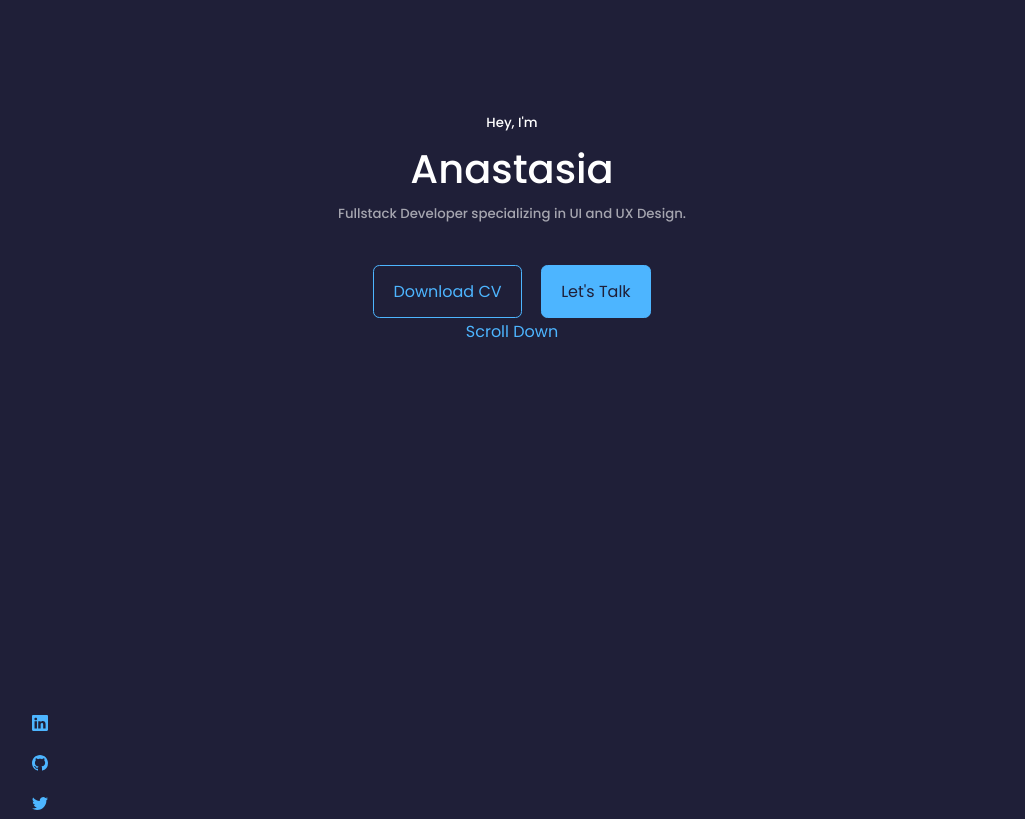
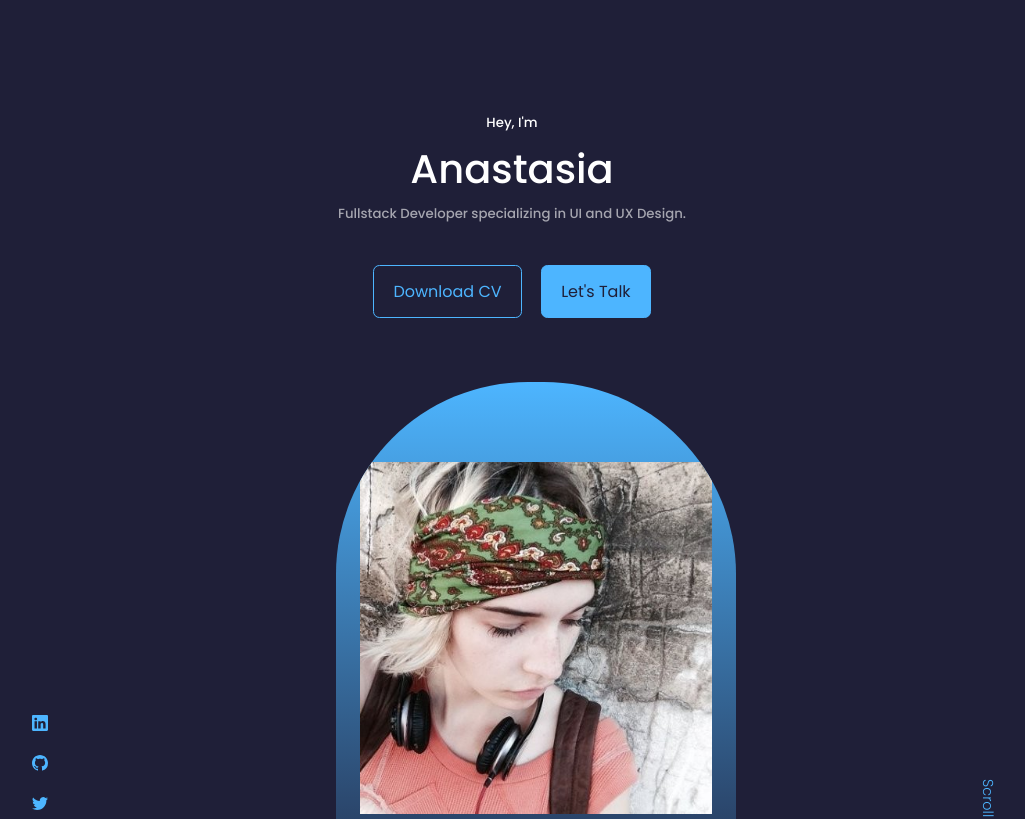
Before and after one commit to anastasia-starostina/AnastasiaS-Portfolio, a React (Create React App) app in the folder anastasia-starostina-portfolio/: page / in a window 1280 px wide. Shown: the top 819 px of the page, without its empty margins (128-1153 px from the left). Built offline with nearby package versions, Linux system fonts and the light colour scheme.

Commit message:
style: add media queries to header component and style scroll down

```diff
--- a/anastasia-starostina-portfolio/src/components/header/Header.jsx
+++ b/anastasia-starostina-portfolio/src/components/header/Header.jsx
@@ -1,7 +1,7 @@
 import React from "react";
 import "./header.css";
 import CTA from "./CTA";
-// import ME from "../../assets/ME.jfif"
+import ME from "../../assets/ME.jfif"
 //Commented out the image while searching for a more suitable one
 import HeaderSocails from "./HeaderSocails";
 
@@ -16,10 +16,10 @@
     <HeaderSocails/>
 
     <div className="me">
-      {/* <img src={ME} alt="me" /> */}
+      <img src={ME} alt="me" />
     </div>
 
-    <a href="#contact" className="scroll_down">Scroll Down</a>
+    <a href="#contact" className="scroll__down">Scroll Down</a>
     </div>
   </header>
   )
--- a/anastasia-starostina-portfolio/src/components/header/header.css
+++ b/anastasia-starostina-portfolio/src/components/header/header.css
@@ -39,6 +39,45 @@
 
 /* IMAGE */
 
-.ME {
+.me {
+ background: linear-gradient(var(--color-primary), transparent);
+ width: 22rem;
+ height: 30rem;
+ position: absolute;
+ left: calc(50% - 11rem);
+ margin-top: 4rem;
+ border-radius: 12rem 12rem 0 0;
+ overflow: hidden;
+ padding: 5rem 1.5rem 1.5rem 1.5rem;
 
 }
+
+/* SCROLL DOWN */
+
+.scroll__down {
+    position: absolute;
+    right: -2.3rem;
+    bottom: 5rem;
+    transform: rotate(90deg);
+    font-weight: 200;
+    font-size: 0.9rem;
+}
+
+/* MEDIA QUERIES (MEDIUM DEVICES) */
+
+@media screen and (max-width: 1024px) {
+    header {
+        height: 68vh;
+    }
+}
+
+/* MEDIA QUERIES (SMALL DEVICES) */
+
+@media screen and (max-width: 600px) {
+    header {
+        height: 100vh;
+    }
+    .header__socials, .scroll__down {
+        display: none;
+    }
+}
```
